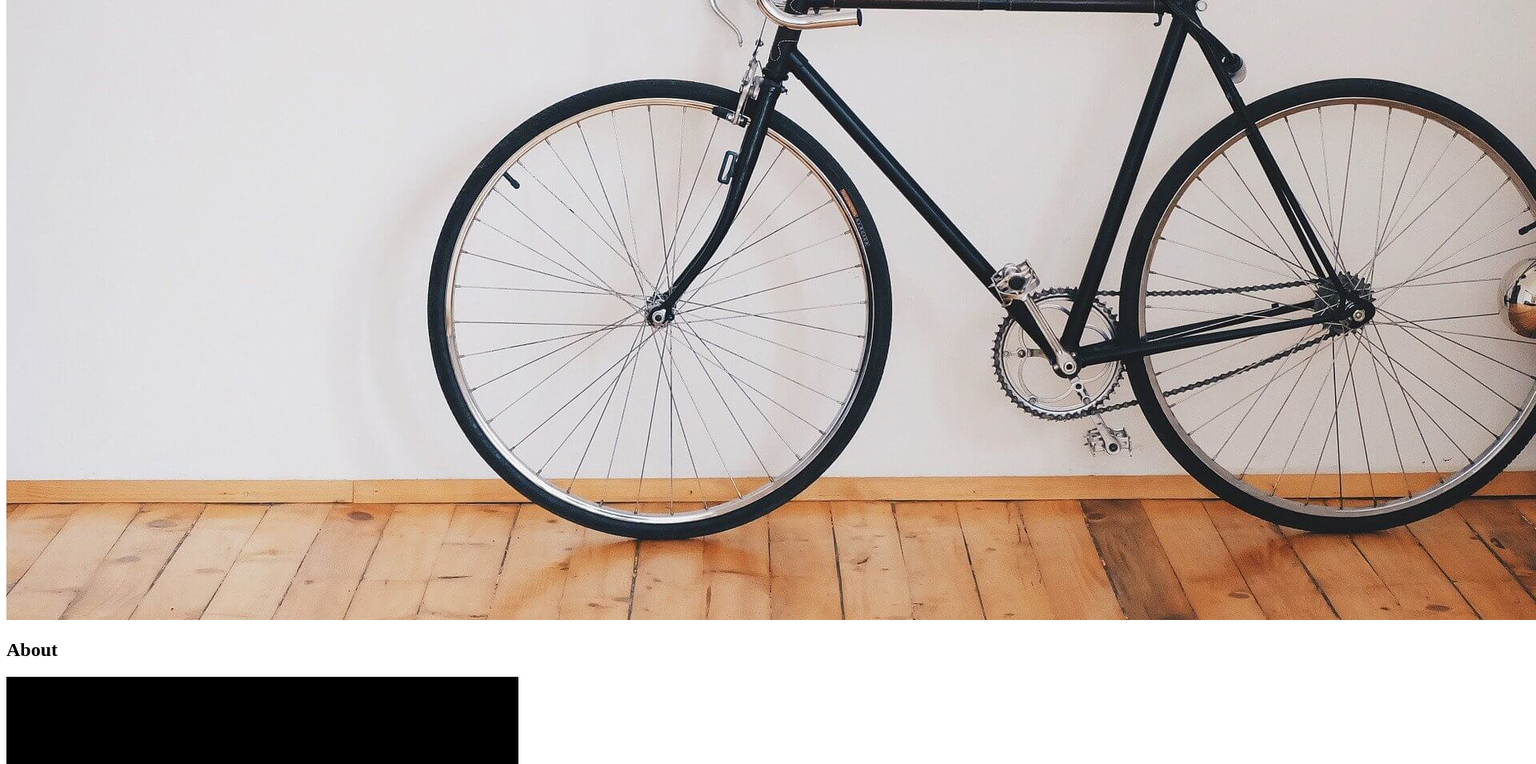
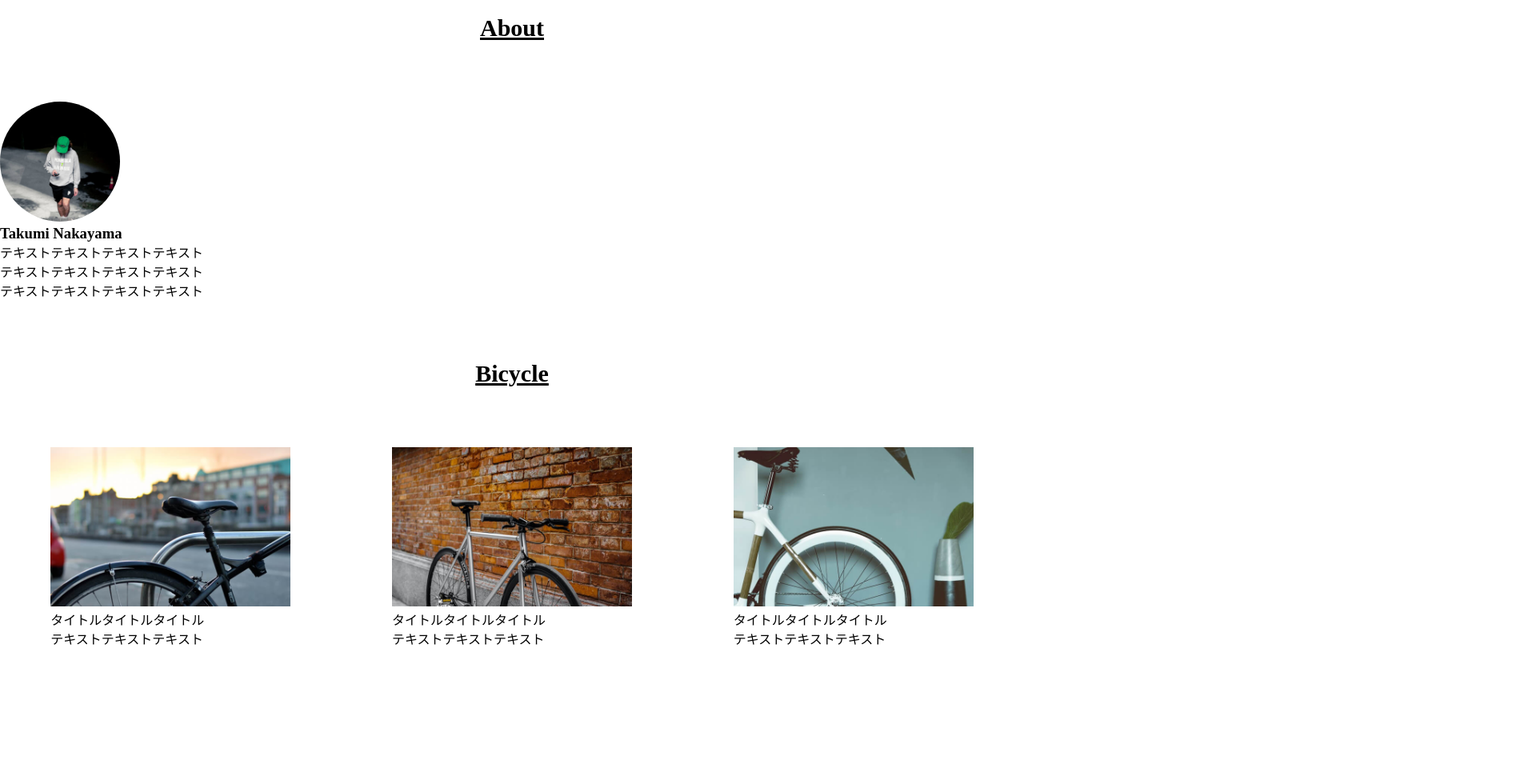
Before and after one commit to nata1228/profile, a plain HTML site: page index.html in a window 1280 px wide. Shown: the part 1085-2040 px from the top of the page at 80% size, 1920 px wide, since content can reach past the window. After the commit the page ends 1955 px from the top, so only its background shows below. Drawn offline with Linux system fonts and the light colour scheme.

Commit message:
no message

```diff
--- a/css/style.css
+++ b/css/style.css
@@ -0,0 +1,47 @@
+*{
+    padding: 0;
+    margin: 0;
+}
+
+nav{
+    float: right;
+}
+
+nav li{
+    float: right;
+    list-style: none;
+    margin:10px;
+    padding-right: 30px;
+}
+
+.top-wrapper{
+    padding: 10px;
+}
+
+.top-wrapper{
+    padding-left: 30px;
+}
+
+h2{
+    font-size: 30px;
+    margin: 60px 0;
+    text-decoration: underline;
+    padding: 15px;
+    text-align: center;
+}
+
+.me img{
+    border-radius: 50%;
+    width:150px;
+    height: 150px;
+}
+
+.contents img{
+    size:200px;
+}
+.content{
+    display: flex;
+    -webkit-justify-content: space-around;
+    justify-content: space-around;
+    margin-bottom: 60px;
+}
--- a/index.html
+++ b/index.html
@@ -4,46 +4,61 @@
     <meta charset="UTF-8">
     <meta http-equiv="X-UA-Compatible" content="IE=edge">
     <meta name="viewport" content="width=device-width, initial-scale=1.0">
-    <link rel="stylesheets" href="css/style.css">
+    <link rel="stylesheet" href="css/style.css">
     <title>Document</title>
 </head>
 <body>
     <header>
-        <img src="images/logo.svg"　class="profile">
+        <div class="top-wrapper">
+            <img src="images/logo.svg" alt="" width="120px" height="auto">
             <nav>
                 <ul>
                     <li>About</li>
                     <li>Bicycle</li>
                 </ul>
             </nav>
+        </div>
     </header>
 
     <main>
-        <img src="images/mainvisual.jpg">
-        <h2>About</h2>
-        <img src="images/about.jpg">
         <div>
-            <h3>Takumi Nakayama</h3>
-            <p>テキストテキストテキストテキストテキストテキストテキストテキストテキストテキストテキストテキストテキストテキスト</p>
+            <div class="main-image">
+                <img src="images/mainvisual.jpg" alt="" width="1440px" height="auto">
             </div>
 
-        <h3>Bicycle</h3>
-        <ul>
-            <li>
-                <img src="images/bicycle1.jpg">
-                <h3>タイトルタイトルタイトル</h3>
+
+                <h2>About</h2>
+                <div class="me">
+                    <img src="images/about.jpg">
+                    <h3>Takumi Nakayama</h3>
+                    <p>テキストテキストテキストテキスト<br>
+                        テキストテキストテキストテキスト<br>
+                        テキストテキストテキストテキスト</p>
+                </div>
+
+                    <h2>Bicycle</h2>
+
+            <div class="content">
+                <div>
+                    <img src="images/bicycle1.jpg" alt="" width="300px" height="auto">
+                    <p>タイトルタイトルタイトル</p>
                     <p>テキストテキストテキスト</p>
-            </li>
-            <li>
-                <img src="images/bicycle2.jpg">
-                <h3>タイトルタイトルタイトル</h3>
+                </div>
+
+                <div>
+                    <img src="images/bicycle2.jpg" alt="" width="300px" height="auto">
+                    <p>タイトルタイトルタイトル</p>
                     <p>テキストテキストテキスト</p>
-            </li>
-            <li>
-                <img src="images/bicycle3.jpg">
-                <h3>タイトルタイトルタイトル</h3>
+                </div>
+
+                <div>
+                        <img src="images/bicycle3.jpg" alt="" width="300px" height="auto">
+                        <p>タイトルタイトルタイトル</p>
                         <p>テキストテキストテキスト</p>
-        </ul>
+                </div>
+            </div>
+
+        </div>
 
 
     </main>
```
Lines whose indentation alone changed are shown as unchanged.
